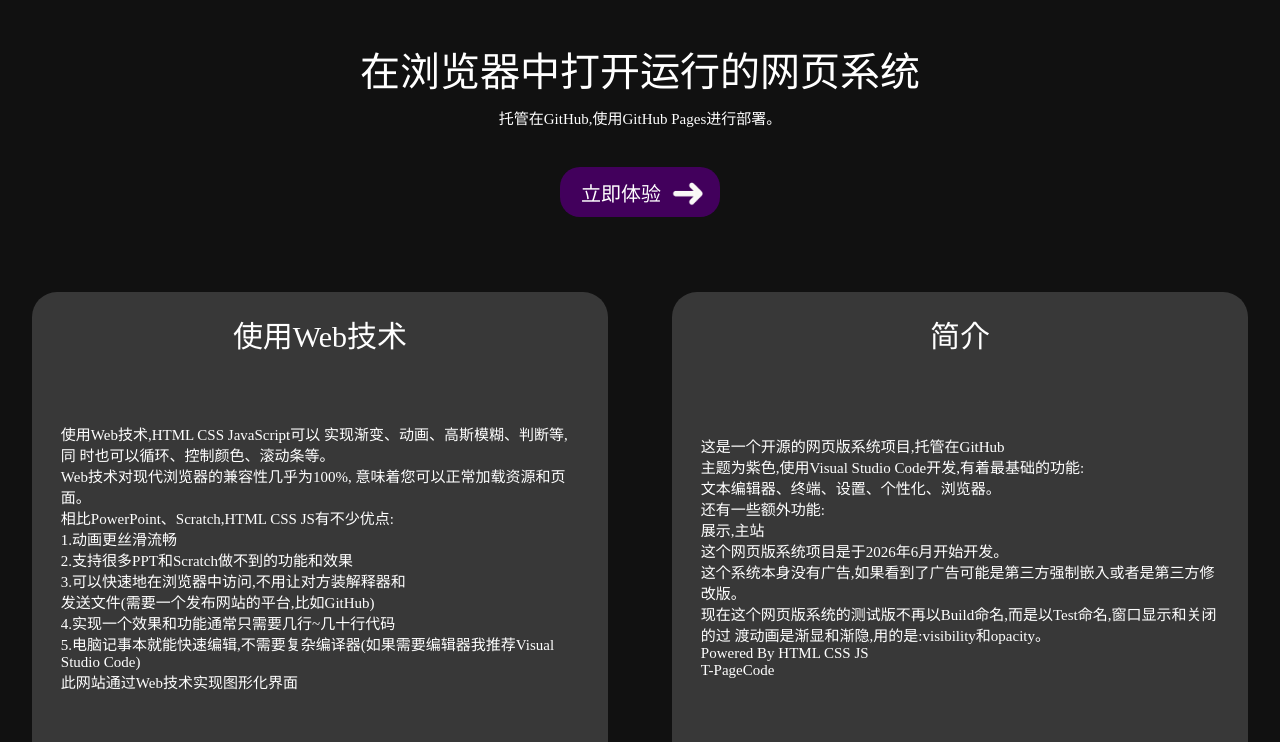
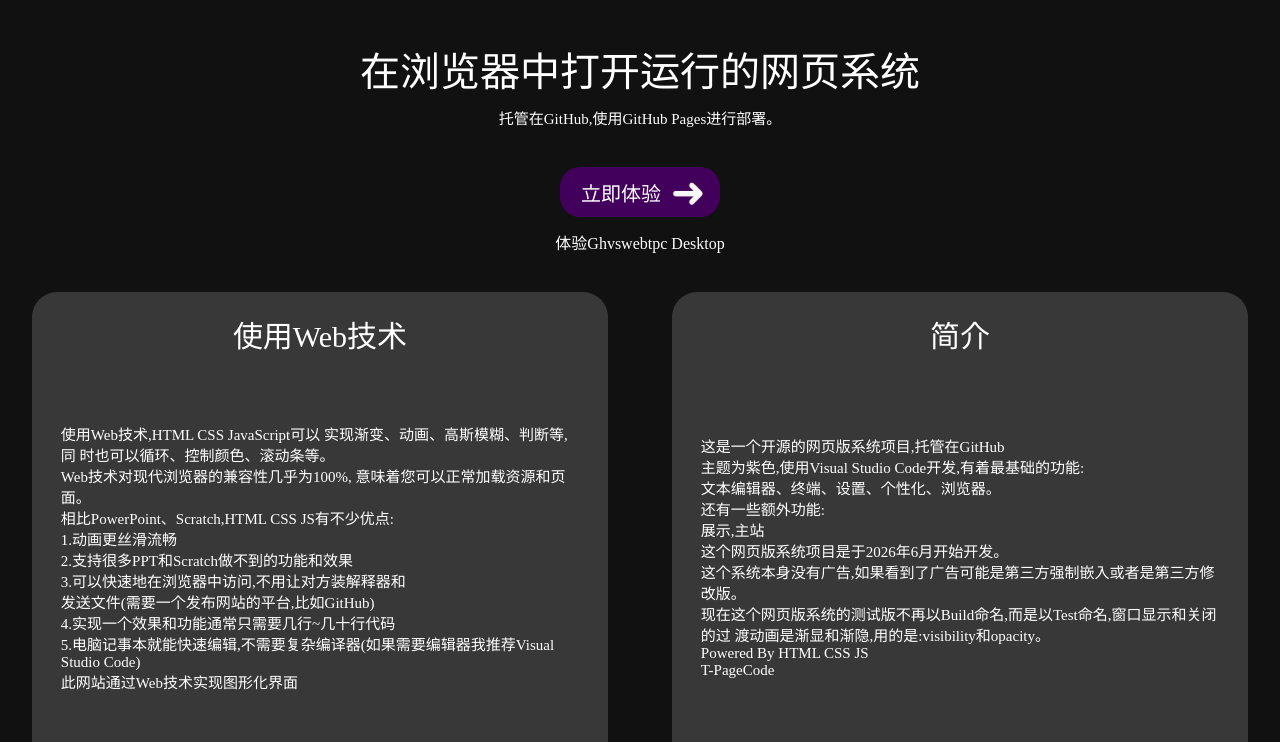
Before and after one commit to T-PageCode/GhvswebtpcIntro, a plain HTML site: page index.html in a window 1280 px wide. Shown: the part 58-800 px from the top of the page. Drawn offline with Linux system fonts and the light colour scheme.

Commit message:
增加“体验Ghvswebtpc Desktop”的超链接，超链接增加0.2秒的过渡动画

```diff
--- a/Script/index.js
+++ b/Script/index.js
@@ -9,3 +9,6 @@ function BlackDiv1Show() {
         location.href="https://t-pagecode.github.io/Ghvswebtpc/WebSystem/InstAndGo.html"
     },1000)
 }
+document.querySelectorAll("*").forEach((e) => {
+    e.draggable = false;
+})
--- a/Style/index.css
+++ b/Style/index.css
@@ -9,6 +9,9 @@ body,html{
     -moz-user-select: none;
     user-select: none;
     background-color: #111;
+}
+a{
+    transition: color 0.2s ease;
 }
 ::-webkit-scrollbar{
     width: 10px;
@@ -87,7 +90,6 @@ body,html{
     height: 150px;
     border-radius: 10px;
 }
-
 #image3{
     position: absolute;
     top: 50%;
@@ -238,3 +240,17 @@ body,html{
     height: 40%;
     border-radius: 25px;
 }
+#ghvswebtpc-desktop{
+    position: absolute;
+    top: 300px;
+    left: 50%;
+    transform: translate(-50%,-50%);
+    color: rgb(255, 254, 255);
+    text-decoration: none;
+}
+#ghvswebtpc-desktop:hover{
+    color: rgb(244, 210, 255);
+}
+#ghvswebtpc-desktop:active{
+    color: rgb(234, 180, 255);
+}
--- a/index.html
+++ b/index.html
@@ -16,6 +16,7 @@
         <img src="./Image/ArrowRightImage.png" id="image2">
         <span id="span1">立即体验</span>
     </button>
+    <a href="https://github.com/T-PageCode/Ghvswebtpc-Desktop/releases" target="_blank" id="ghvswebtpc-desktop">体验Ghvswebtpc Desktop</a>
     <p id="text3">托管在GitHub,使用GitHub Pages进行部署。</p>
     <div id="BlackDiv1"></div>
     <div id="JianJie1">
```
